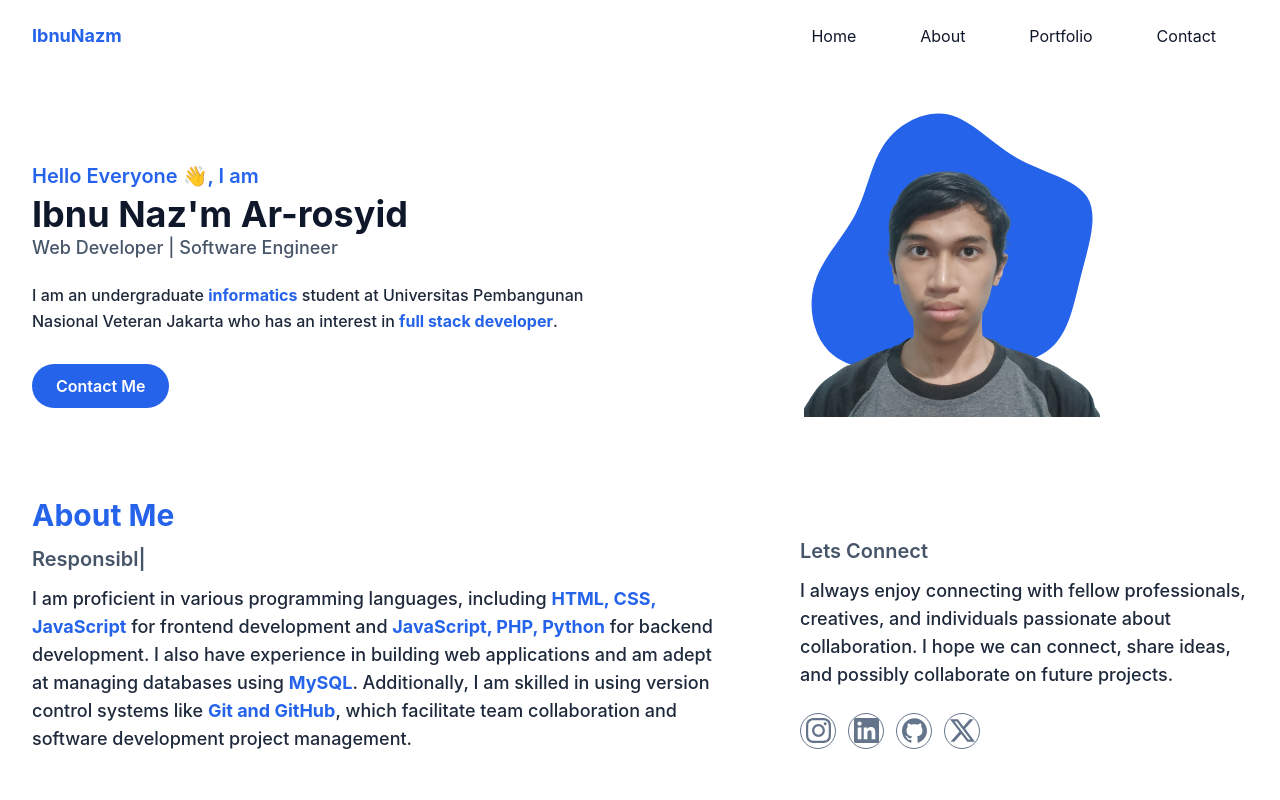
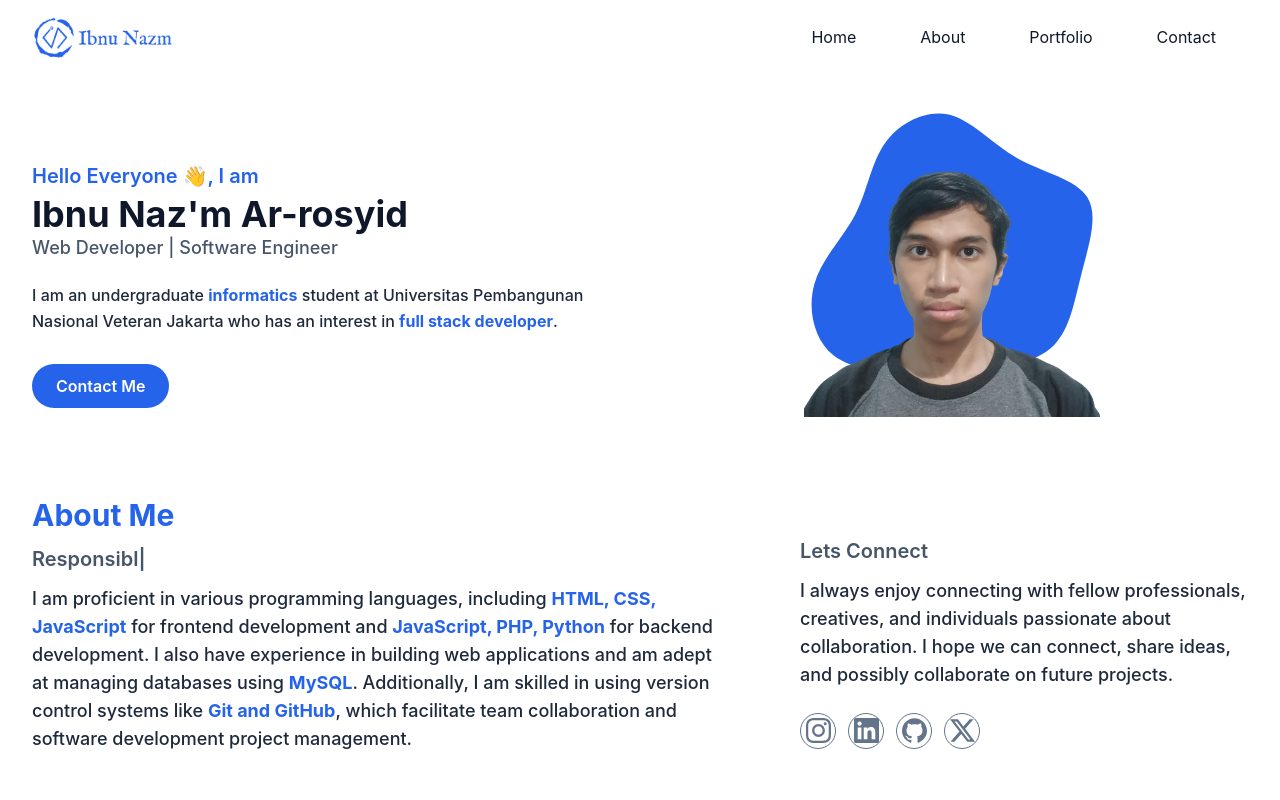
Before and after one commit to ibnunazm/Portfolio-Tailwind, a website: page index.html in a window 1280 px wide. Shown: the top 800 px of the page. Drawn offline with nearby package versions, Linux system fonts and the light colour scheme.

```diff
--- a/index.html
+++ b/index.html
@@ -16,7 +16,7 @@
         <div class="flex items-center justify-between relative">
           <div class="px-4">
             <a href="#home" class="font-bold text-lg text-primary block py-4"
-              >IbnuNazm</a
+              ><img width="144px" src="dist/img/logo.png" alt="Logo"></a
             >
           </div>
           <div class="flex items-center px-4">
```
Also changed, not shown: dist/img/logo.png (added), dist/output.css.
